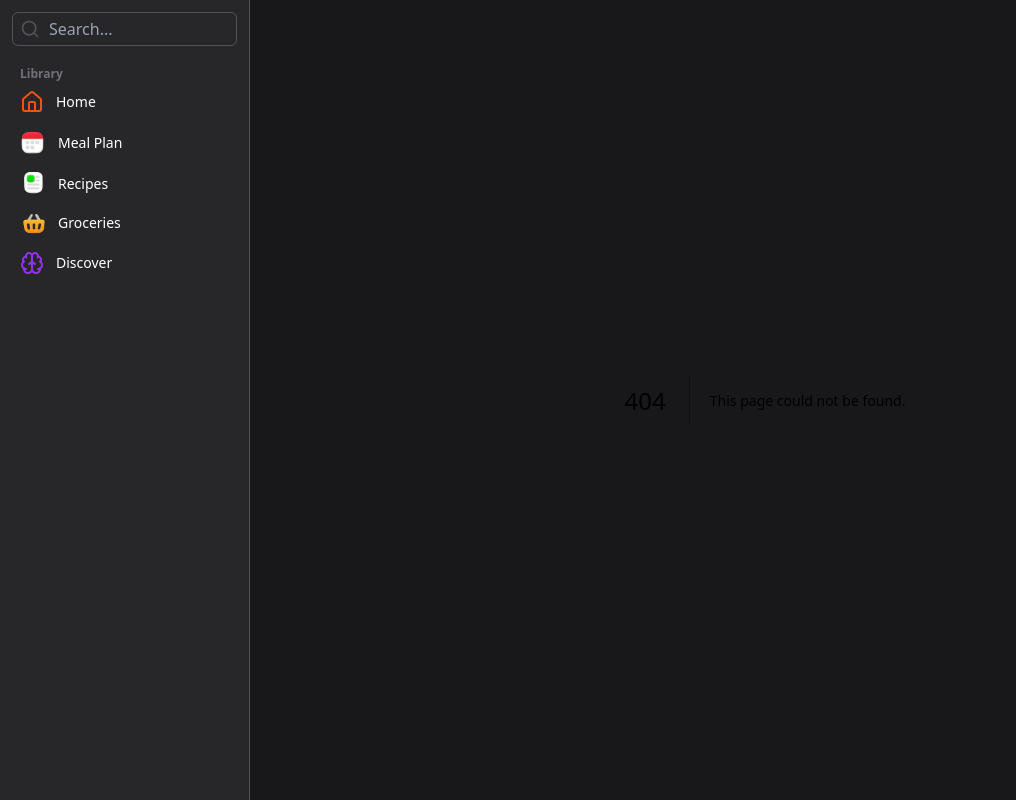
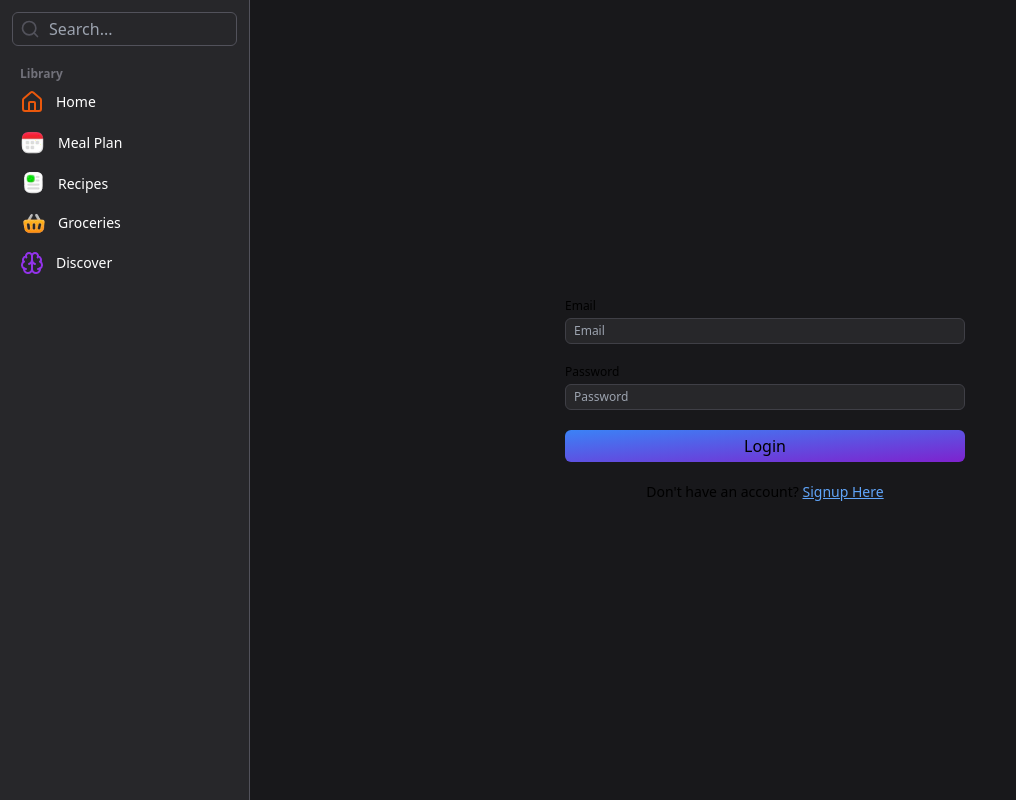
Before and after one commit to JordanVera/meal_prep_pwa, a Next.js app: page /login in a window 1280 px wide. Before the commit this address had no page. Shown: the whole page, without its empty margins (0-1016 px from the left). Built offline with nearby package versions, Linux system fonts and the light colour scheme.

Commit message:
chore: Refactor SignupForm component and update form layout

```diff
--- /dev/null
+++ b/src/components/LoginForm.jsx
@@ -0,0 +1,73 @@
+// components/LoginForm.js
+import { useState } from 'react';
+import { signIn } from 'next-auth/react';
+import Link from 'next/link';
+
+const LoginForm = () => {
+  const [email, setEmail] = useState('');
+  const [password, setPassword] = useState('');
+  const [error, setError] = useState('');
+
+  const handleSubmit = async (e) => {
+    e.preventDefault();
+    setError('');
+
+    const result = await signIn('credentials', {
+      redirect: false,
+      email,
+      password,
+    });
+
+    if (result.error) {
+      setError(result.error);
+    } else {
+      // Handle success (e.g., redirect to home)
+    }
+  };
+
+  return (
+    <form
+      onSubmit={handleSubmit}
+      className="flex flex-col gap-5 w-[300px] lg:w-[400px]"
+    >
+      <label className="text-xs flex flex-col gap-1">
+        Email
+        <input
+          className="w-full py-1 px-2 rounded-md bg-zinc-800 focus:outline-none border border-zinc-700 focus:border-blue-500"
+          type="email"
+          value={email}
+          onChange={(e) => setEmail(e.target.value)}
+          placeholder="Email"
+          required
+        />
+      </label>
+      <label className="text-xs flex flex-col gap-1">
+        Password
+        <input
+          className="w-full py-1 px-2 rounded-md bg-zinc-800 focus:outline-none border border-zinc-700 focus:border-blue-500"
+          type="password"
+          value={password}
+          onChange={(e) => setPassword(e.target.value)}
+          placeholder="Password"
+          required
+        />
+      </label>
+      {error && <p>{error}</p>}
+      <button
+        className="bg-gradient-to-br from-blue-500 to-purple-700 rounded-md py-1"
+        type="submit"
+      >
+        Login
+      </button>
+
+      <p className="text-sm text-center">
+        Don't have an account?{' '}
+        <Link className="text-blue-400 underline" href={'/'}>
+          Signup Here
+        </Link>
+      </p>
+    </form>
+  );
+};
+
+export default LoginForm;
--- a/src/components/SignupForm.jsx
+++ b/src/components/SignupForm.jsx
@@ -1,6 +1,7 @@
 // components/SignupForm.js
 import { useState } from 'react';
 import axios from 'axios';
+import Link from 'next/link';
 
 const SignupForm = () => {
   const [email, setEmail] = useState('');
@@ -33,7 +34,10 @@ const SignupForm = () => {
   };
 
   return (
-    <form onSubmit={handleSubmit} className="flex flex-col gap-5 max-w-[400px]">
+    <form
+      onSubmit={handleSubmit}
+      className="flex flex-col gap-5 w-[300px] lg:w-[400px]"
+    >
       <label className="text-xs flex flex-col gap-1">
         Email
         <input
@@ -92,7 +96,19 @@ const SignupForm = () => {
         />
       </label>
       {error && <p>{error}</p>}
-      <button type="submit">Sign Up</button>
+      <button
+        className="bg-gradient-to-br from-blue-500 to-purple-700 rounded-md py-1"
+        type="submit"
+      >
+        Sign Up
+      </button>
+
+      <p className="text-sm text-center">
+        Already have an account?{' '}
+        <Link className="text-blue-400 underline" href={'/login'}>
+          Login Here
+        </Link>
+      </p>
     </form>
   );
 };
--- a/src/pages/index.js
+++ b/src/pages/index.jsx
@@ -6,7 +6,7 @@ const inter = Inter({ subsets: ['latin'] });
 
 export default function Home() {
   return (
-    <div className="bg-zinc-900">
+    <div className="bg-zinc-900 flex flex-col items-center justify-center min-h-screen">
       <SignupForm />
     </div>
   );
--- /dev/null
+++ b/src/pages/login.jsx
@@ -0,0 +1,10 @@
+import LoginForm from '../components/LoginForm';
+
+const login = () => {
+  return (
+    <div className="bg-zinc-900 flex flex-col items-center justify-center min-h-screen">
+      <LoginForm />
+    </div>
+  );
+};
+export default login;
```
Also changed, not shown: 1 other file (tests, documents, lock files or other folders).
